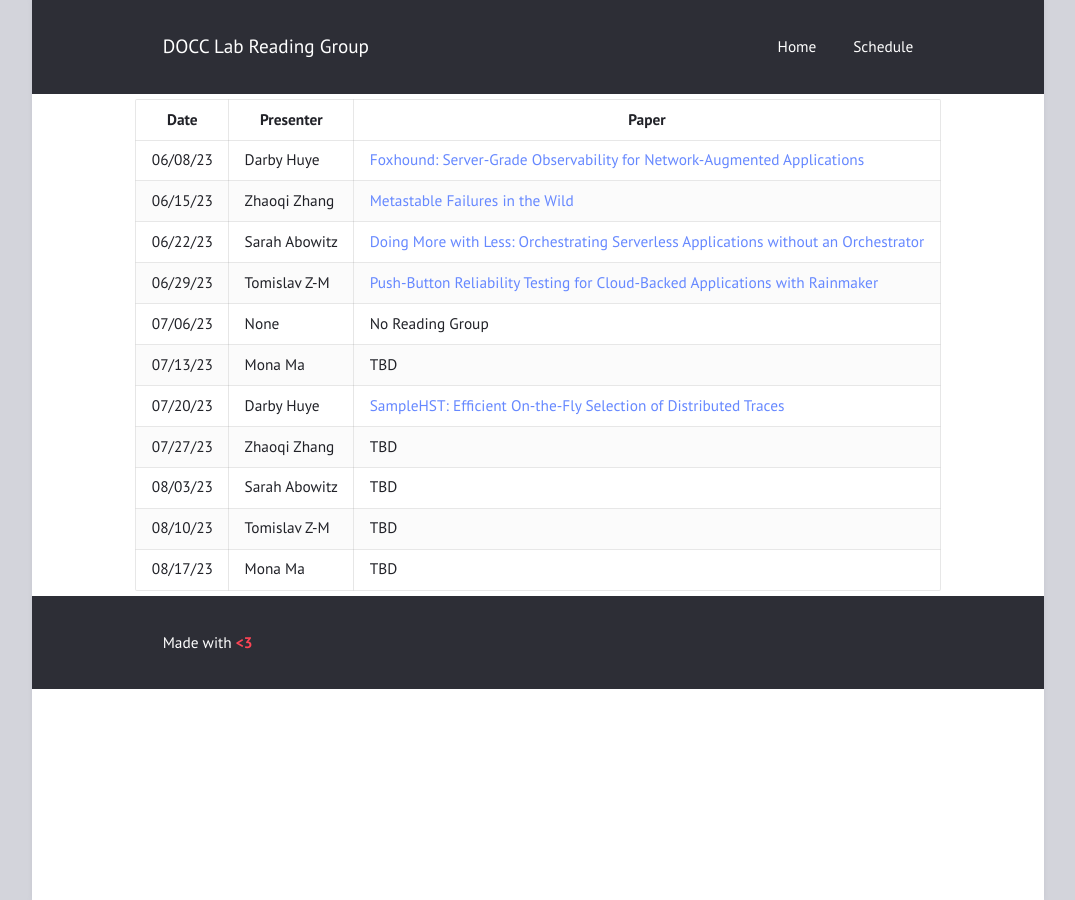
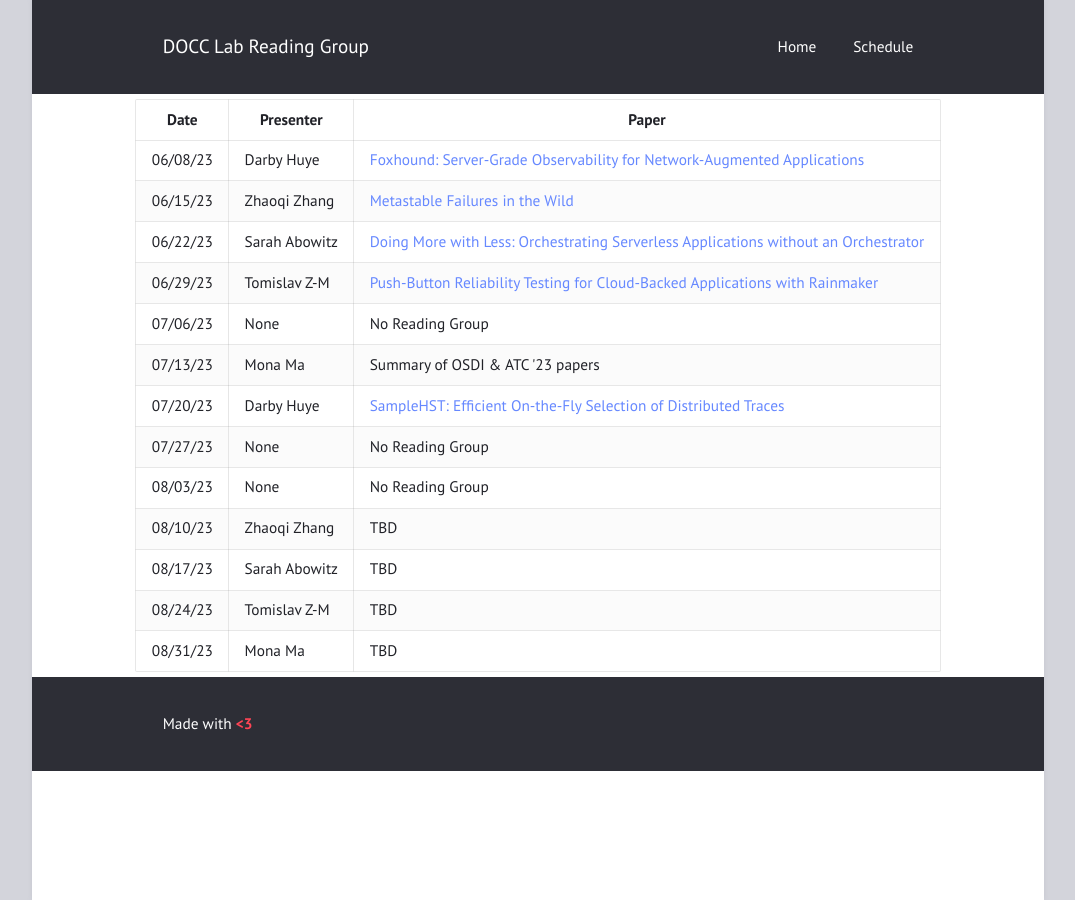
Before and after one commit to docc-lab/reading-group, a Jekyll site: the page built from schedule.html, in a window 1280 px wide. Shown: the whole page, without its empty margins (102-1177 px from the left). Built offline with Jekyll 4.4.1, drawn with Linux system fonts in a browser that asks for light colours.

Commit message:
updating schedule for august

```diff
--- a/schedule.html
+++ b/schedule.html
@@ -50,7 +50,7 @@ title: "Schedule"
   <tr>
     <td>07/13/23</td>
     <td>Mona Ma</td>
-    <td>TBD</td>
+    <td>Summary of OSDI & ATC '23 papers</td>
   </tr>
   <tr>
     <td>07/20/23</td>
@@ -59,21 +59,31 @@ title: "Schedule"
   </tr>
   <tr>
     <td>07/27/23</td>
+    <td>None</td>
+    <td>No Reading Group</td>
+  </tr>
+  <tr>
+    <td>08/03/23</td>
+    <td>None</td>
+    <td>No Reading Group</td>
+  </tr>
+  <tr>
+    <td>08/10/23</td>
     <td>Zhaoqi Zhang</td>
     <td>TBD</td>
   </tr>
   <tr>
-    <td>08/03/23</td>
+    <td>08/17/23</td>
     <td>Sarah Abowitz</td>
     <td>TBD</td>
   </tr>
   <tr>
-    <td>08/10/23</td>
+    <td>08/24/23</td>
     <td>Tomislav Z-M</td>
     <td>TBD</td>
   </tr>
   <tr>
-    <td>08/17/23</td>
+    <td>08/31/23</td>
     <td>Mona Ma</td>
     <td>TBD</td>
   </tr>
```
